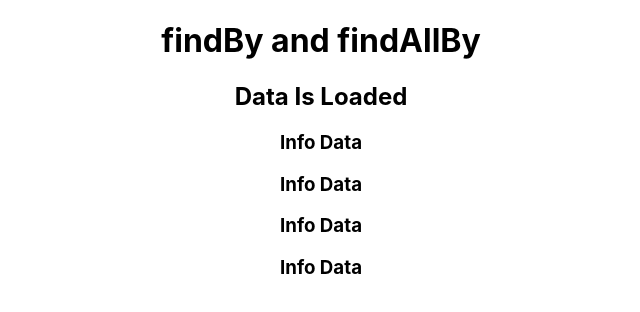
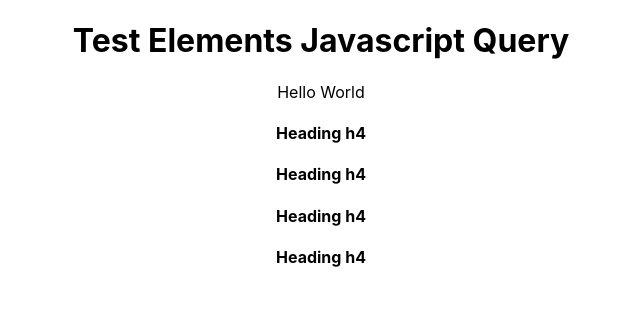
Before and after one commit to muazimmaqbool/React_Testing_Library, a React (Create React App) app: page / in a window 1280 px wide. Shown: the top 312 px of the page, without its empty margins (319-959 px from the left). Built offline with nearby package versions, Linux system fonts and the light colour scheme.

Commit message:
testing elements using custom query

```diff
--- a/src/26_TestElements_JSQuery/TestElementsJavascriptQuery.jsx
+++ b/src/26_TestElements_JSQuery/TestElementsJavascriptQuery.jsx
@@ -13,6 +13,14 @@ const TestElementsJavascriptQuery = () => {
     <div>
         <h1>Test Elements Javascript Query</h1>
         <div id='testId' className='testName'>Hello World</div>
+
+        {/*checking for multiple elements with customQuery */}
+        <div>
+          <h4 id='h4Id'>Heading h4</h4>
+          <h4 id='h4Id'>Heading h4</h4>
+          <h4 id='h4Id'>Heading h4</h4>
+          <h4 id='h4Id'>Heading h4</h4>
+        </div>
     </div>
   )
 }
--- a/src/App.js
+++ b/src/App.js
@@ -75,8 +75,9 @@ function App() {
       {/* <TextMatch_With_Function/> */}
 
       {/* <QueryBy_QueryAllBy/> */}
-      <FindBy_FindAllBy/>
-      {/* <TestElementsJavascriptQuery/> */}
+      {/* <FindBy_FindAllBy/> */}
+
+      <TestElementsJavascriptQuery/>
       {/* <QueryingWithinElements/> */}
 
       {/* <OnChange_Testing/> */}
```
Also changed, not shown: 1 other file (tests, documents, lock files or other folders).
